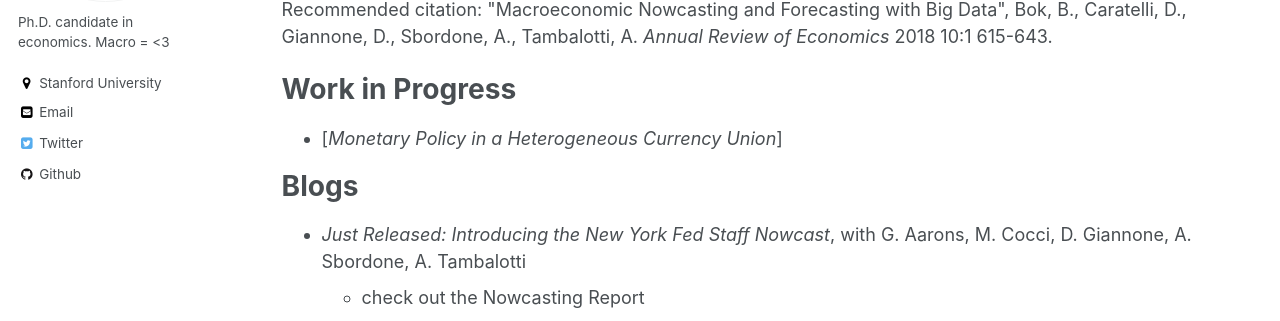
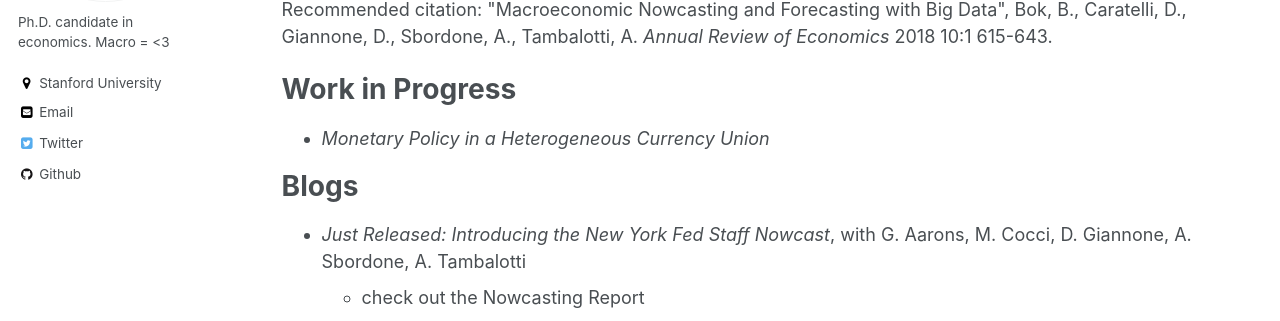
Before and after one commit to danicaratelli/danicaratelli.github.io, a Jekyll site: the page built from _pages/research.md, in a window 1280 px wide. Shown: the part 291-612 px from the top of the page. Built offline with Jekyll 4.4.1, drawn with Linux system fonts in a browser that asks for light colours.

```diff
--- a/_pages/research.md
+++ b/_pages/research.md
@@ -31,7 +31,7 @@ author_profile: true
 
 Work in Progress
 ======
-* [*Monetary Policy in a Heterogeneous Currency Union*]
+* *Monetary Policy in a Heterogeneous Currency Union*
 
 
 Blogs
```
